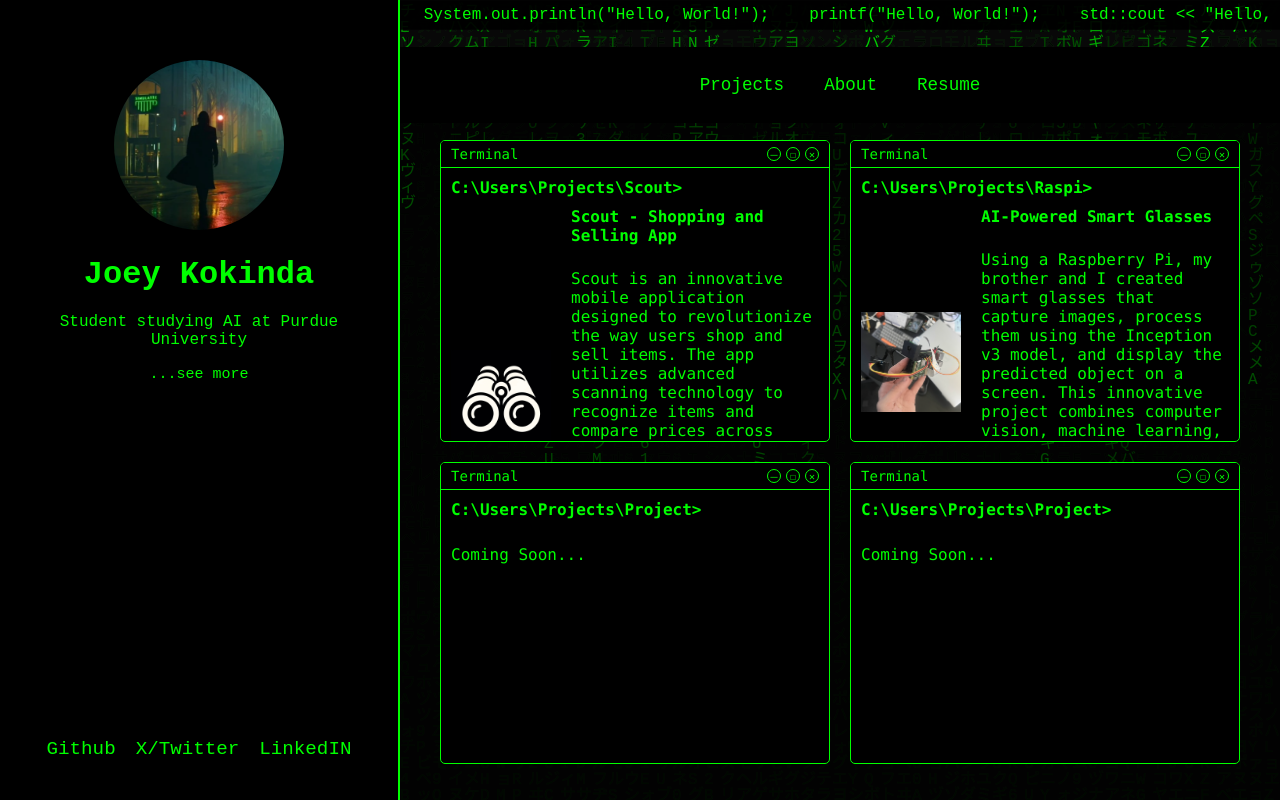
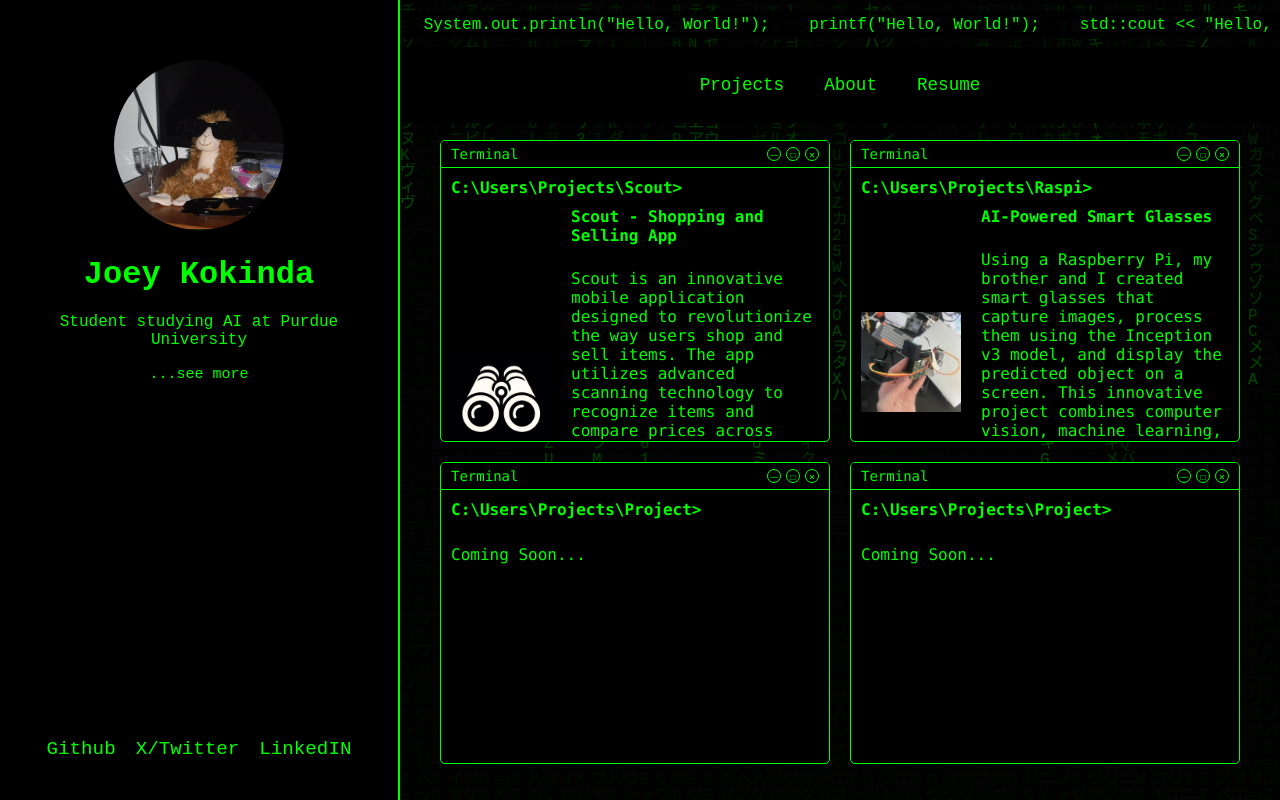
Before and after one commit to sp3ked/jkokweb, a React (Create React App) app: page / in a window 1280 px wide. Built offline with nearby package versions, Linux system fonts and the light colour scheme.

Commit message:
pfp change

```diff
--- a/src/App.css
+++ b/src/App.css
@@ -27,7 +27,6 @@ body, html {
   justify-content: center;
   align-items: center;
   background-color: rgba(0, 0, 0, 0.7);
-  margin-bottom: 20px;
 }
 
 .profile {
--- a/src/Pages/leftnav.css
+++ b/src/Pages/leftnav.css
@@ -29,7 +29,7 @@
 .circular--landscape img {
   width: auto;
   height: 100%;
-  margin-left: -50px;
+  margin-left: -10px;
 }
 
 .description {
```
Also changed, not shown: src/images/pfp.png.
